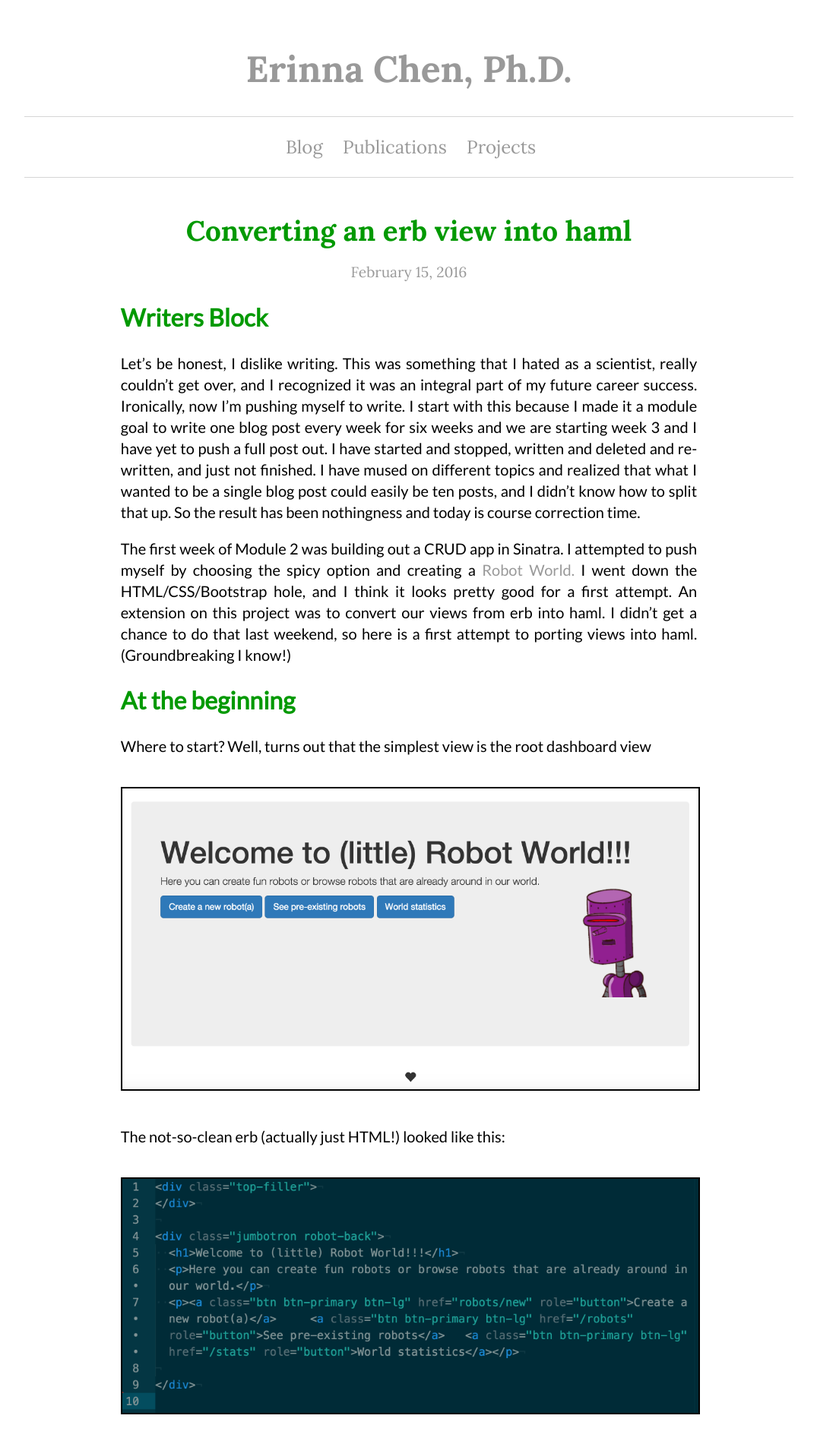
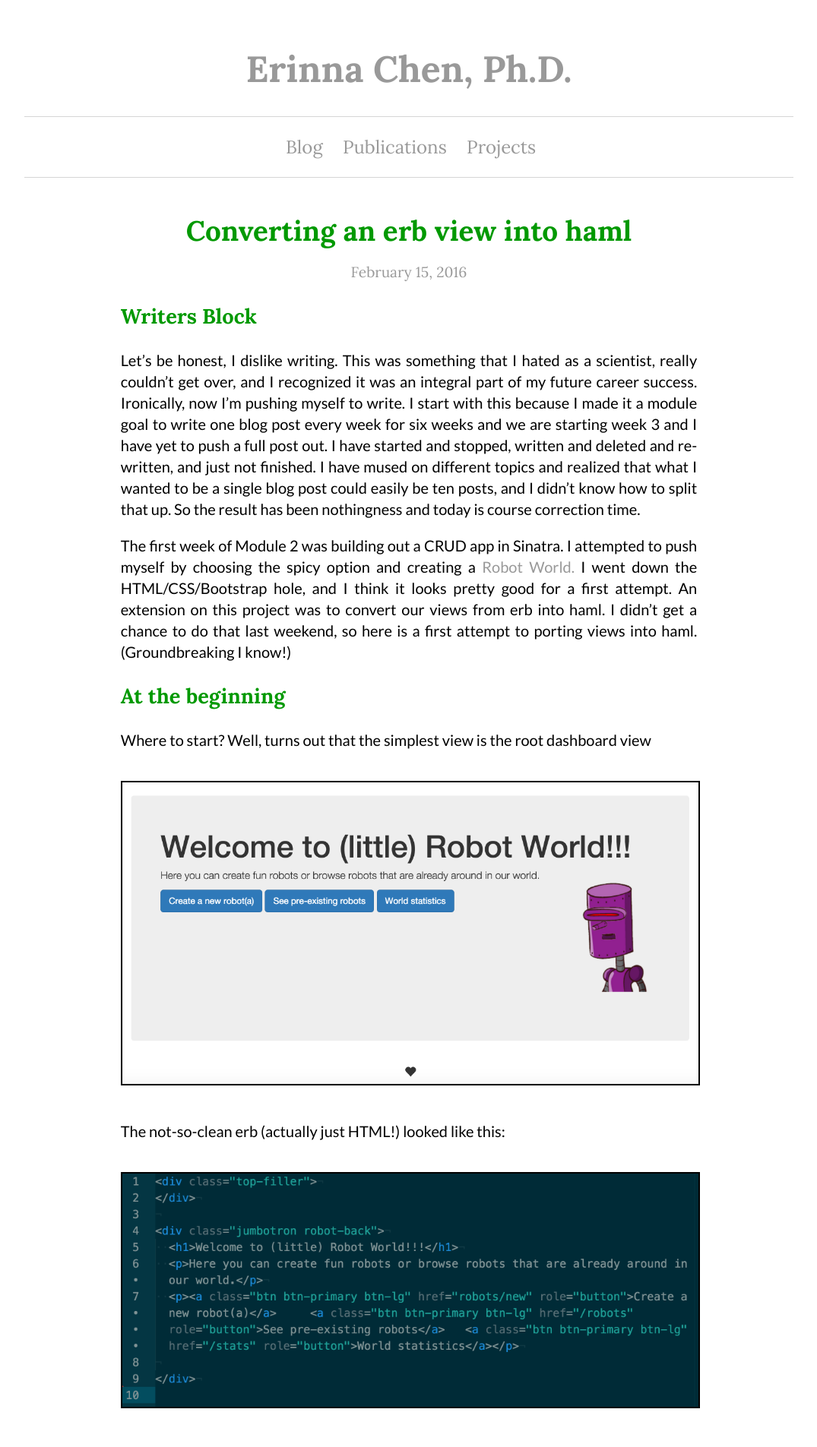
Before and after one commit to erinnachen/erinnachen.github.io, a Jekyll site: the page built from _posts/2016-02-15-Converting-an-erb-view-into-haml.markdown, in a window 1280 px wide. Shown: the top 1905 px of the page at 76% size, without its empty margins (102-1177 px from the left). Built offline with Jekyll 4.4.1, drawn with Linux system fonts in a browser that asks for light colours; comment, search, counter and statistics services are not loaded.

```diff
--- a/_includes/footer.html
+++ b/_includes/footer.html
@@ -5,7 +5,7 @@
     <li><a href="https://github.com/erinnachen" target="_blank"><img src="/images/github.png" atr="github logo from: http://tomswebspace.com/round-social-media-icons/" width = 45px></a></li>
     <li><a href=https://twitter.com/intheerinna target="_blank"><img src="/images/twitter.png" atr="twitter logo from: http://tomswebspace.com/round-social-media-icons/" width = 45px></a></li>
   </ul>
-  <h3>&nbsp;&nbsp;&copy; 2016 Erinna Chen</h3>
+  <h3 class="copyright">&nbsp;&nbsp;&copy; 2016 Erinna Chen</h3>
 </footer>
 </body>
 </html>
--- a/_posts/2016-02-15-Converting-an-erb-view-into-haml.markdown
+++ b/_posts/2016-02-15-Converting-an-erb-view-into-haml.markdown
@@ -4,12 +4,12 @@ layout: post
 date: 2016-02-15
 published: true
 ---
-## Writers Block
+### Writers Block
 Let's be honest, I dislike writing. This was something that I hated as a scientist, really couldn't get over, and I recognized it was an integral part of my future career success. Ironically, now I'm pushing myself to write. I start with this because I made it a module goal to write one blog post every week for six weeks and we are starting week 3 and I have yet to push a full post out. I have started and stopped, written and deleted and re-written, and just not finished. I  have mused on different topics and realized that what I wanted to be a single blog post could easily be ten posts, and I didn't know how to split that up. So the result has been nothingness and today is course correction time.
 
 The first week of Module 2 was building out a CRUD app in Sinatra. I attempted to push myself by choosing the spicy option and creating a [Robot World.](https://github.com/erinnachen/robot_world) I went down the HTML/CSS/Bootstrap hole, and I think it looks pretty good for a first attempt. An extension on this project was to convert our views from erb into haml. I didn't get a chance to do that last weekend, so here is a first attempt to porting views into haml. (Groundbreaking I know!)
 
-## At the beginning
+### At the beginning
 Where to start? Well, turns out that the simplest view is the root dashboard view
 
 <img class= "image" src="/images/robot_intro.png">
@@ -24,7 +24,7 @@ I'm basically nothing without google, so I did the monkey thing and found [this
 
 Turns out haml is a gem ([erb](http://ruby-doc.org/stdlib-2.3.0/libdoc/erb/rdoc/ERB.html) is part of the Ruby standard library), so go and `gem install haml` and include it in your Gemfile. There's also a [http2haml](https://rubygems.org/gems/html2haml/versions/2.0.0) gem for those who are so inclined.
 
-## Converting that erb(raw html) into haml
+### Converting that erb(raw html) into haml
 Here we go:
 1. Take out those divs
 2. No more crazy closing tags!
@@ -64,5 +64,5 @@ Supposedly haml doesn't like JavaScript. I have no idea if those Bootstrap tags
 
 Also the `aria-hidden="true"` that used to be part of my hearts. Not quite sure what that did, but visually doesn't look any different. It seemed to break when I tried to enclose it as a hash. Yeah...
 
-## The conclusion?
+### The conclusion?
 Haml: I thought the lack of tagging would be cool, and indentation is a big sell. I'm thinking I may stay with erb for a little while longer to render my views. But maybe I'll just keep pushing through. Also I have to find some colors for haml in my text editor if I'm going to work with it regularly. Those fancy fancy colors.
--- a/css/main.css
+++ b/css/main.css
@@ -37,7 +37,7 @@ h2 {
   color: #009900;
 }
 
-h3 {
+h3.copyright {
   font-size: 1.25em;
   font-family:'Lora', serif;
   font-weight: 400;
@@ -119,7 +119,7 @@ ul.posts li {
   padding-top: 10px;
   padding-bottom: 10px;
 }
-.subheaders{
+h3 {
   font-size: 1.7em;
   font-family:'Lora', serif;
   color: #009900;
--- a/working.html
+++ b/working.html
@@ -19,7 +19,7 @@
         <li><a href="https://github.com/erinnachen" target="_blank"><img src="images/github.png" atr="github logo from: http://tomswebspace.com/round-social-media-icons/" width = 45px></a></li>
         <li><a href=https://twitter.com/intheerinna target="_blank"><img src="images/twitter.png" atr="twitter logo from: http://tomswebspace.com/round-social-media-icons/" width = 45px></a></li>
 			</ul>
-      <h3>&nbsp;&nbsp;&copy; 2016 Erinna Chen</h3>
+      <h3 class="copyright">&nbsp;&nbsp;&copy; 2016 Erinna Chen</h3>
 		</footer>
 	</body>
 </html>
```
Also changed, not shown: _posts/2016-02-22-Enhancements-to-your-Github-pages-blog.markdown (+5 -5 lines).
